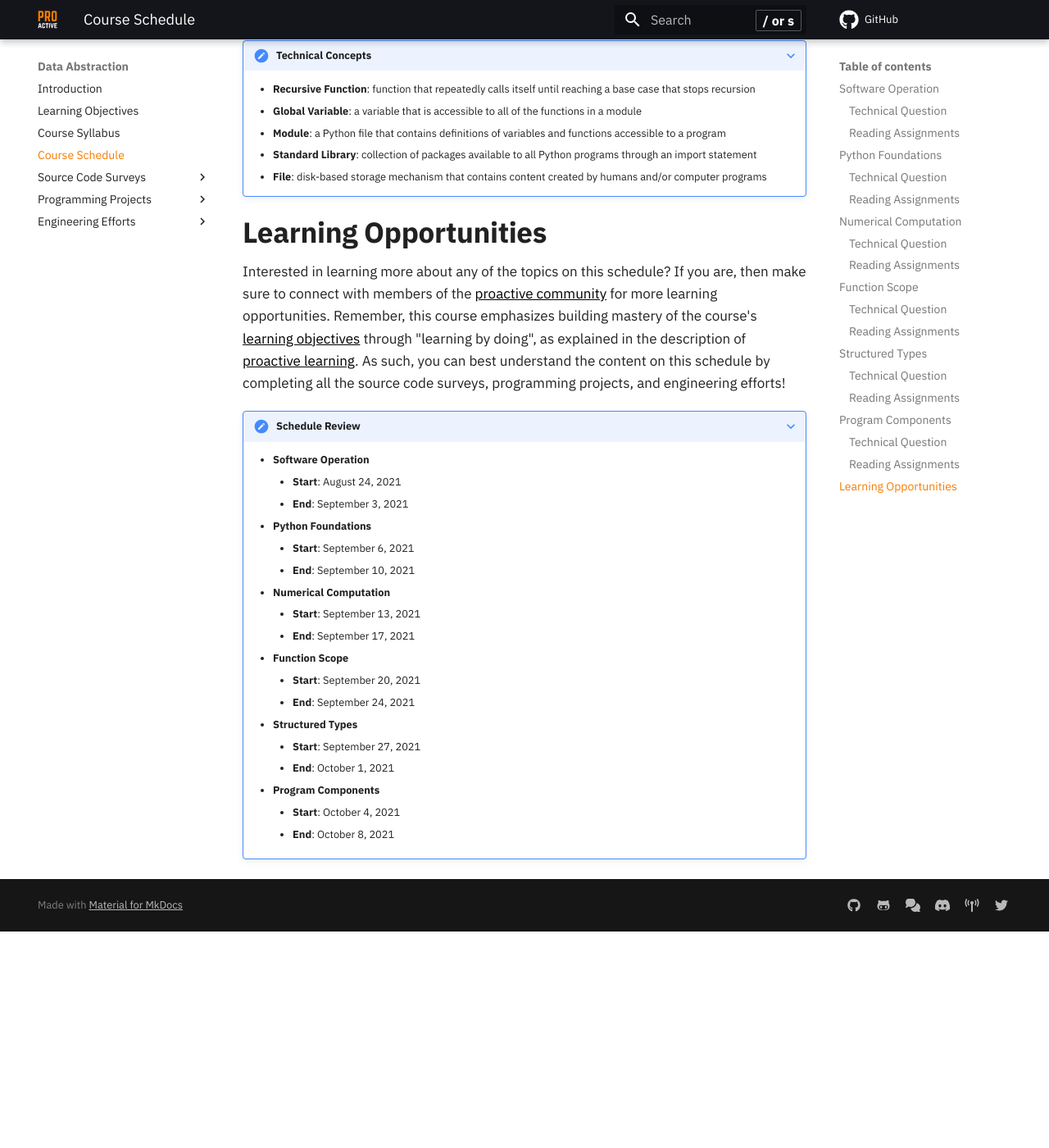
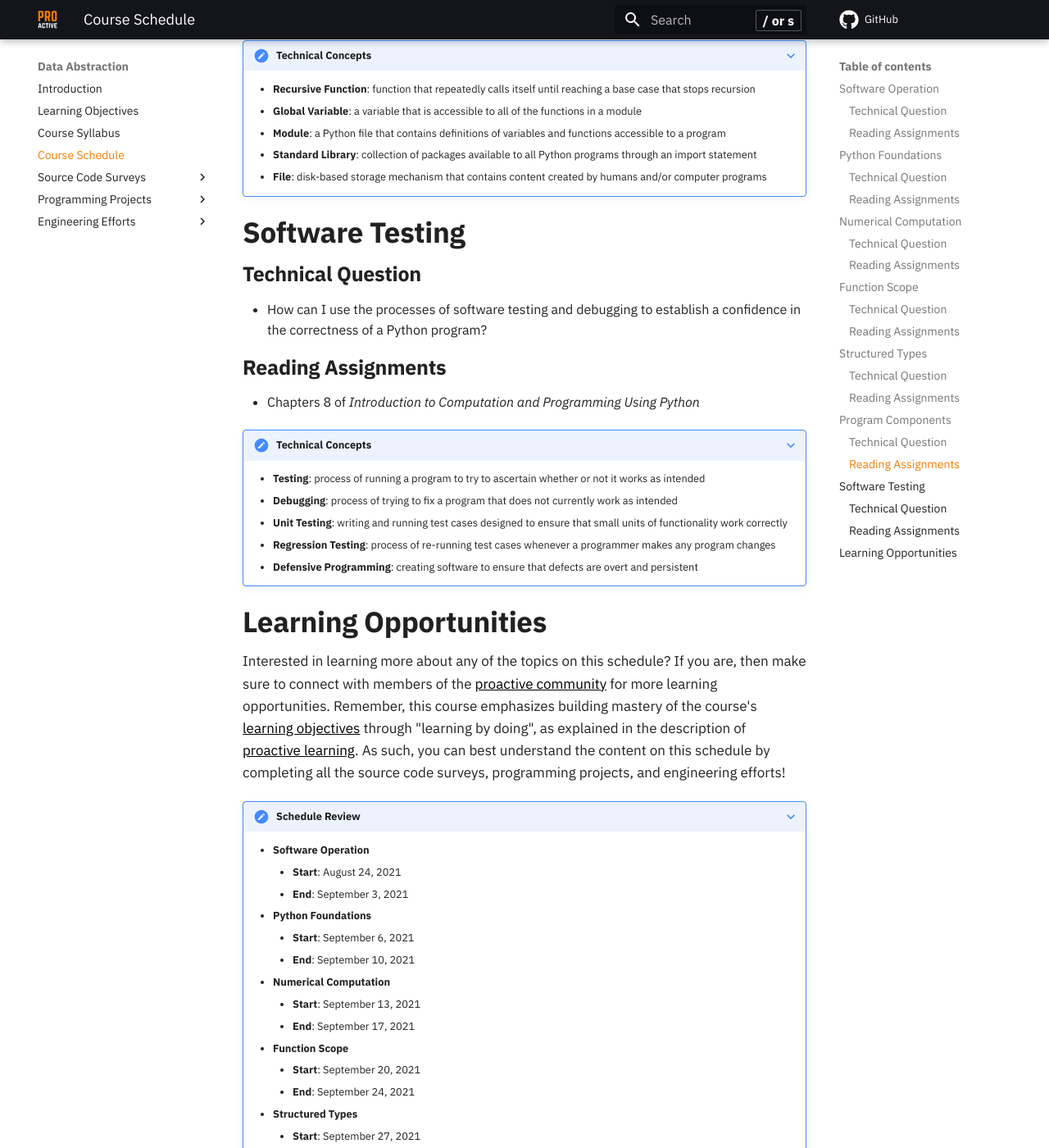
Before and after one commit to ProactiveProgrammers/www.proactiveprogrammers.com, an MkDocs documentation site: the page built from docs/data-abstraction/schedule-data-abstraction.md, in a window 1280 px wide and 1400 px high, scrolled down 2756 px. Shown: the whole window at 82% size. Built offline with MkDocs 1.6.1 and Material for MkDocs 9.7.7, drawn with Linux system fonts in a browser that asks for light colours; comment, search, counter and statistics services are not loaded; before the commit the page ends 3892 px from its top, so only the background shows below that; some of the changed text lies outside the part shown.

Commit message:
feat: Add the software testing module to schedule-data-abstraction.

```diff
--- a/docs/data-abstraction/schedule-data-abstraction.md
+++ b/docs/data-abstraction/schedule-data-abstraction.md
@@ -142,6 +142,30 @@
     - **File**: disk-based storage mechanism that contains content created by
       humans and/or computer programs
 
+## Software Testing
+
+### Technical Question
+
+- How can I use the processes of software testing and debugging to establish a
+  confidence in the correctness of a Python program?
+
+### Reading Assignments
+
+- Chapters 8 of *Introduction to Computation and Programming Using Python*
+
+???+ note "Technical Concepts"
+
+    - **Testing**: process of running a program to try to ascertain whether or
+      not it works as intended
+    - **Debugging**: process of trying to fix a program that does not currently
+      work as intended
+    - **Unit Testing**: writing and running test cases designed to ensure that
+      small units of functionality work correctly
+    - **Regression Testing**: process of re-running test cases whenever a
+      programmer makes any program changes
+    - **Defensive Programming**: creating software to ensure that defects are
+      overt and persistent
+
 ## Learning Opportunities
 
 Interested in learning more about any of the topics on this schedule? If you
@@ -174,3 +198,6 @@ source code surveys, programming projects, and engineering efforts!
     - **Program Components**
         - **Start**: October 4, 2021
         - **End**: October 8, 2021
+    - **Software Testing**
+        - **Start**: October 11, 2021
+        - **End**: October 15, 2021
```
